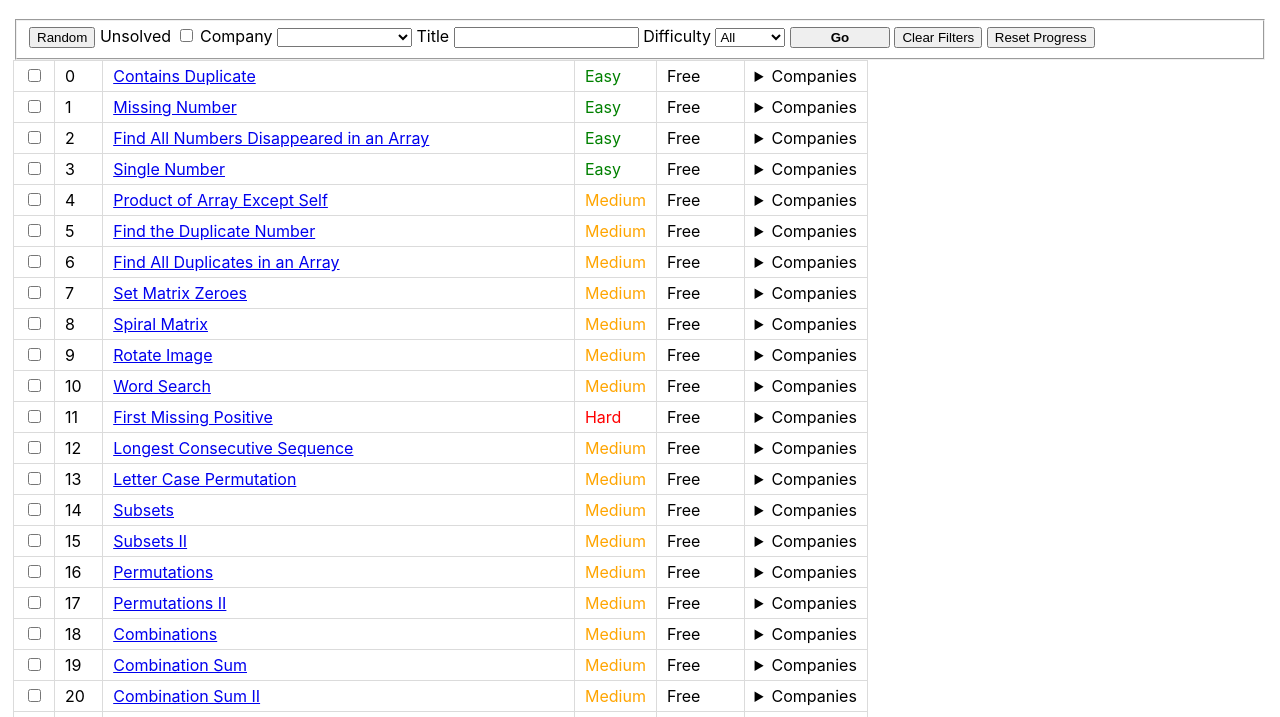
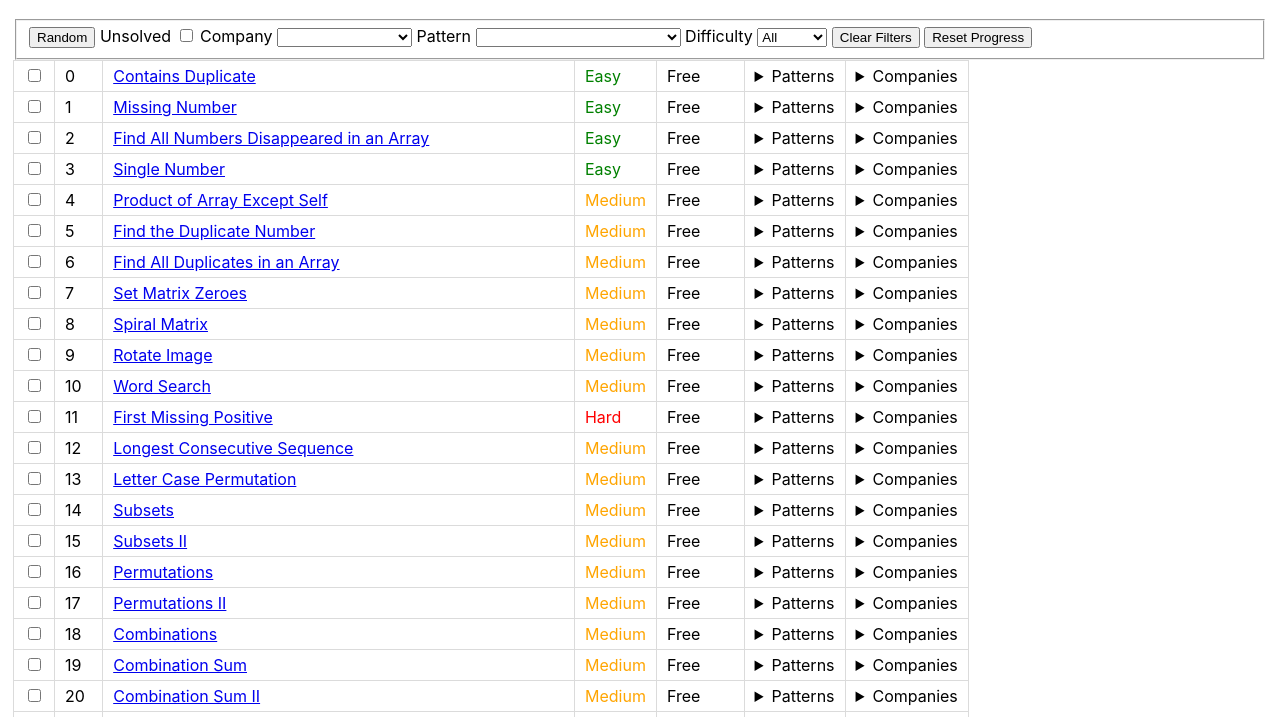
Before and after one commit to agrawal-d/interview, a plain HTML site: page index.html in a window 1280 px wide. Shown: the part 78-795 px from the top of the page. Drawn offline with Linux system fonts and the light colour scheme.

Commit message:
Add patterns.

```diff
--- a/index.html
+++ b/index.html
@@ -15,8 +15,8 @@
             <input type="checkbox" name="unsolved" id="unsolved">
             <label for="company">Company</label>
             <select name="company" id="company"></select>
-            <label for="title">Title</label>
-            <input type="text" name="title" id="title">
+            <label for="pattern">Pattern</label>
+            <select name="pattern" id="pattern"></select>
             <label for="difficulty">Difficulty</label>
             <select name="difficulty" id="difficulty">
                 <option value="">All</option>
@@ -24,7 +24,6 @@
                 <option value="Medium">Medium</option>
                 <option value="Hard">Hard</option>
             </select>
-            <button id="go">Go</button>
             <button id="clear">Clear Filters</button>
             <button id="refresh">Reset Progress</button>
         </fieldset>
--- a/index.js
+++ b/index.js
@@ -22,9 +22,9 @@
 let data = [];
 let filteredData = [];
 let initialFilters = {
-    title: "",
     difficulty: "",
     company: "",
+    pattern: "",
     unsolved: false
 }
 let filters = initialFilters;
@@ -54,16 +54,28 @@ function getAllCompanies() {
     return companies;
 }
 
+function getAllPatterns() {
+    let patterns = [];
+    for (let i = 0; i < data.length; i++) {
+        for (let j = 0; j < data[i].pattern.length; j++) {
+            if (!patterns.includes(data[i].pattern[j])) {
+                patterns.push(data[i].pattern[j]);
+            }
+        }
+    }
+    return patterns;
+}
+
 function updateFilters() {
     let difficulty = document.getElementById("difficulty").value;
     let company = document.getElementById("company").value;
+    let pattern = document.getElementById("pattern").value;
     let unsolved = document.getElementById("unsolved").checked;
-    let title = document.getElementById("title").value;
 
     filters = {
-        title: title,
         difficulty: difficulty,
         company: company,
+        pattern: pattern,
         unsolved: unsolved
     };
 
@@ -115,18 +127,32 @@ function displayProblems() {
 
         row.insertCell(-1).innerHTML = filteredData[i].premium ? "Premium" : "Free";
 
+        const patterns = document.createElement("ul");
+        for (let j = 0; j < filteredData[i].pattern.length; j++) {
+            const pattern = document.createElement("li");
+            pattern.innerHTML = filteredData[i].pattern[j];
+            patterns.appendChild(pattern);
+        }
+        const details = document.createElement("details");
+        const summary = document.createElement("summary");
+        summary.innerHTML = "Patterns";
+        details.appendChild(summary);
+        details.appendChild(patterns);
+        row.insertCell(-1).appendChild(details);
+
         const companies = document.createElement("ul");
         for (let j = 0; j < filteredData[i].companies.length; j++) {
             const company = document.createElement("li");
             company.innerHTML = filteredData[i].companies[j].name;
             companies.appendChild(company);
         }
-        const details = document.createElement("details");
-        const summary = document.createElement("summary");
-        summary.innerHTML = "Companies";
-        details.appendChild(summary);
-        details.appendChild(companies);
-        row.insertCell(-1).appendChild(details);
+
+        const details1 = document.createElement("details");
+        const summary1 = document.createElement("summary");
+        summary1.innerHTML = "Companies";
+        details1.appendChild(summary1);
+        details1.appendChild(companies);
+        row.insertCell(-1).appendChild(details1);
     }
 
     console.log("Render done");
@@ -135,15 +161,15 @@ function displayProblems() {
 function filterProblems() {
     console.log(filters);
     filteredData = data.filter((problem) => {
-        if (filters.name && !problem.title.toLowerCase().includes(filters.name.toLowerCase())) {
-            return false;
-        }
-
         if (filters.difficulty && problem.difficulty != filters.difficulty) {
             return false;
         }
 
         if (filters.company && !problem.companies.some((company) => company.name == filters.company)) {
+            return false;
+        }
+
+        if (filters.pattern && !problem.pattern.some((pattern) => pattern == filters.pattern)) {
             return false;
         }
 
@@ -157,12 +183,11 @@ function filterProblems() {
     return filteredData;
 }
 
-function updateInputs()
-{
+function updateInputs() {
     document.getElementById("difficulty").value = filters.difficulty;
     document.getElementById("company").value = filters.company;
+    document.getElementById("pattern").value = filters.pattern;
     document.getElementById("unsolved").checked = filters.unsolved;
-    document.getElementById("title").value = filters.title;
 }
 
 window.onload = async function () {
@@ -183,14 +208,19 @@ window.onload = async function () {
         companySelect.appendChild(option);
     }
 
+    const patternSelect = document.getElementById("pattern");
+    patternSelect.appendChild(document.createElement("option"));
+    const patterns = getAllPatterns();
+    for (let i = 0; i < patterns.length; i++) {
+        const option = document.createElement("option");
+        option.value = patterns[i];
+        option.innerHTML = patterns[i];
+        patternSelect.appendChild(option);
+    }
+
     updateInputs();
     displayProblems();
 };
-
-document.getElementById("go").addEventListener("click", () => {
-    updateFilters();
-    displayProblems();
-});
 
 document.getElementById("refresh").addEventListener("click", () => {
     let proceed = confirm("Are you sure you want to refresh? This will delete all your progress.");
@@ -213,3 +243,25 @@ document.getElementById("random").addEventListener("click", () => {
     let random = Math.floor(Math.random() * filteredData.length);
     window.open(`https://leetcode.com/problems/${filteredData[random].slug}`, "_blank");
 });
+
+document.getElementById("difficulty").addEventListener("change", () => {
+    go();
+});
+
+document.getElementById("company").addEventListener("change", () => {
+    go();
+});
+
+document.getElementById("pattern").addEventListener("change", () => {
+    go();
+});
+
+document.getElementById("unsolved").addEventListener("change", () => {
+    go();
+});
+
+
+function go() {
+    updateFilters();
+    displayProblems();
+}
```
